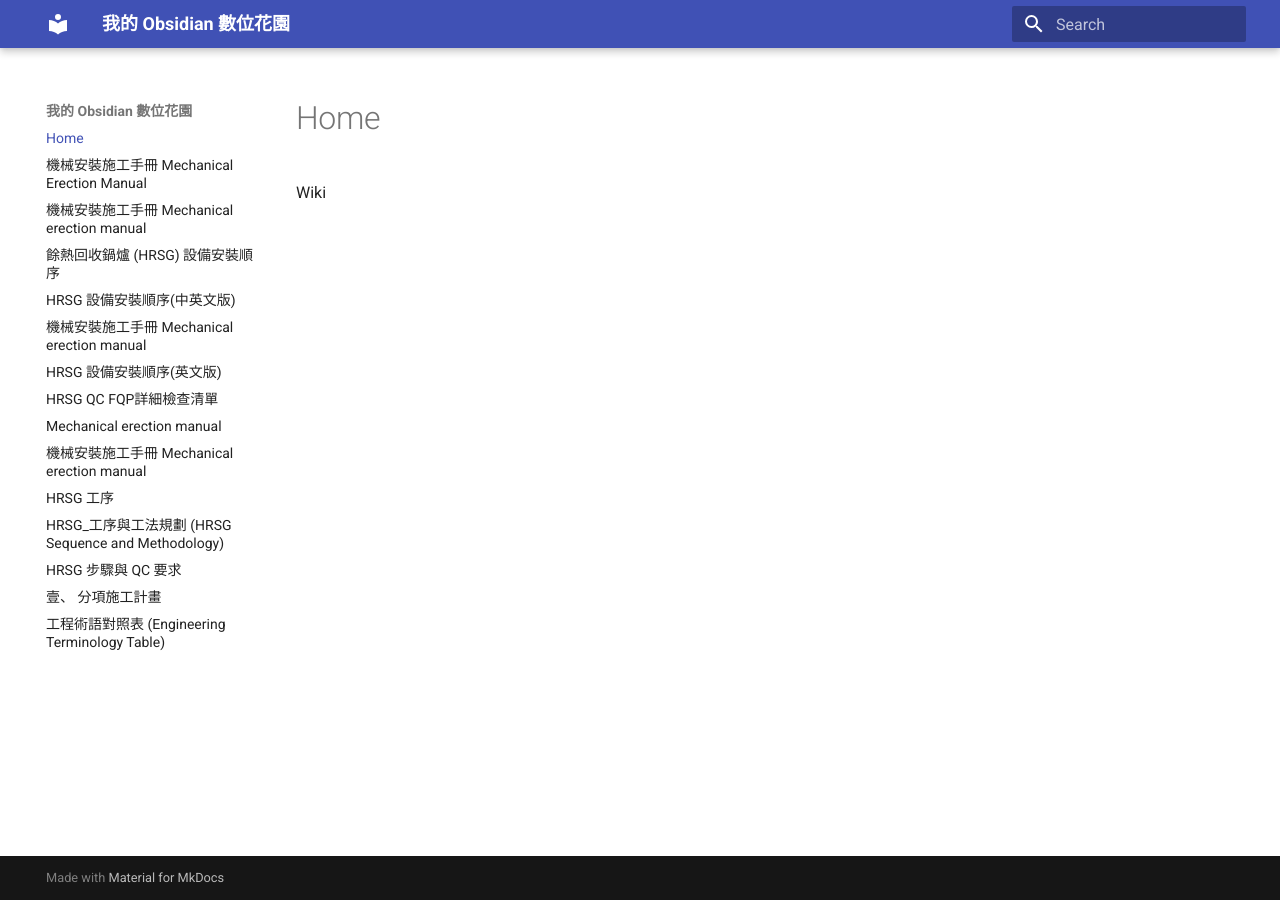
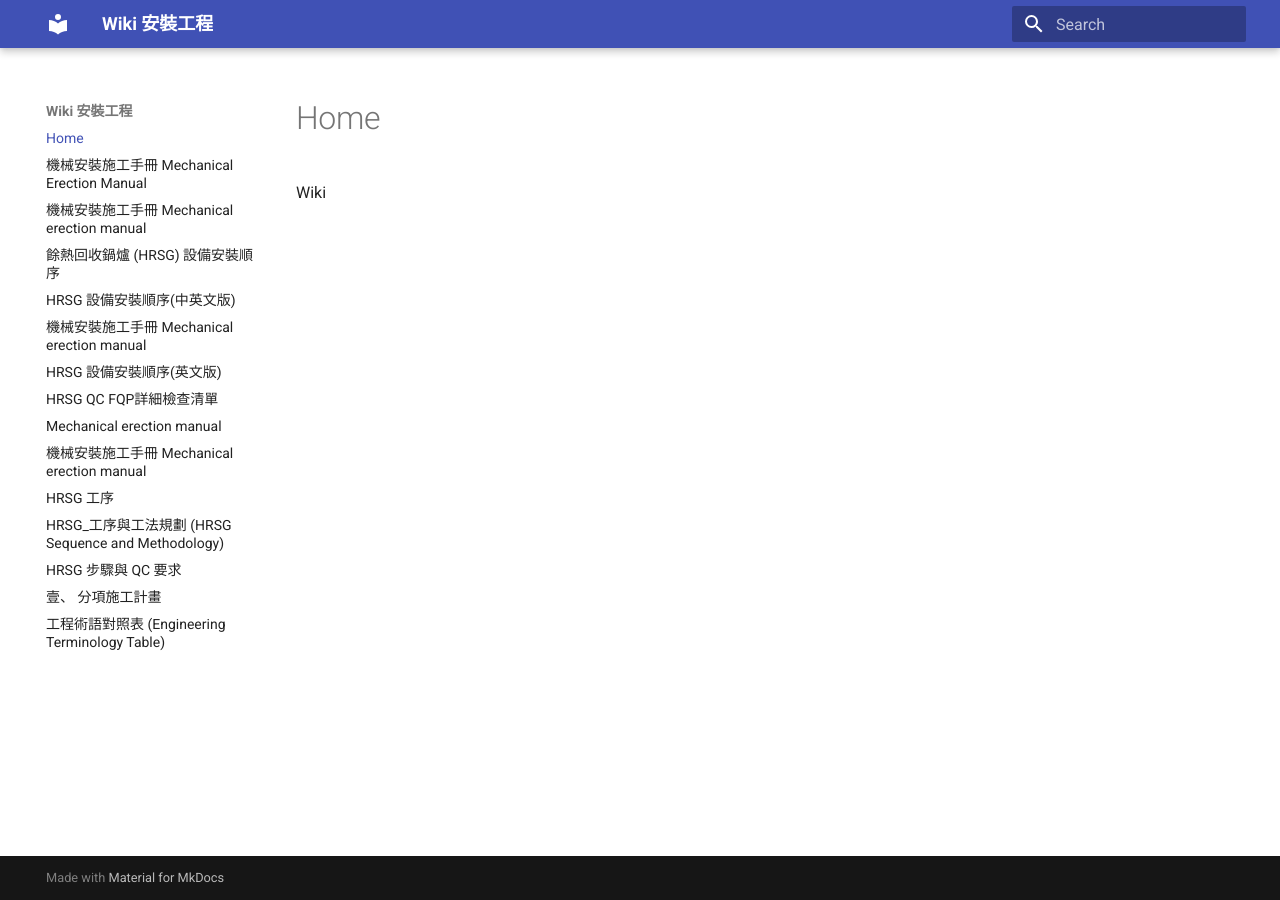
Before and after one commit to drogan-gas/KK, an MkDocs documentation site: the page built from 西門子/index.md, in a window 1280 px wide. Built offline with MkDocs 1.6.1 and Material for MkDocs 9.7.7, drawn with Linux system fonts in a browser that asks for light colours.

Commit message:
改首頁

```diff
--- a/mkdocs.yml
+++ b/mkdocs.yml
@@ -1,4 +1,4 @@
-site_name: 我的 Obsidian 數位花園
+site_name: Wiki 安裝工程
 site_url: https://github.com/drogan-gas/KK/ # 💡 務必加上這一行！結尾要有斜線 /
 theme:
   name: material
```
